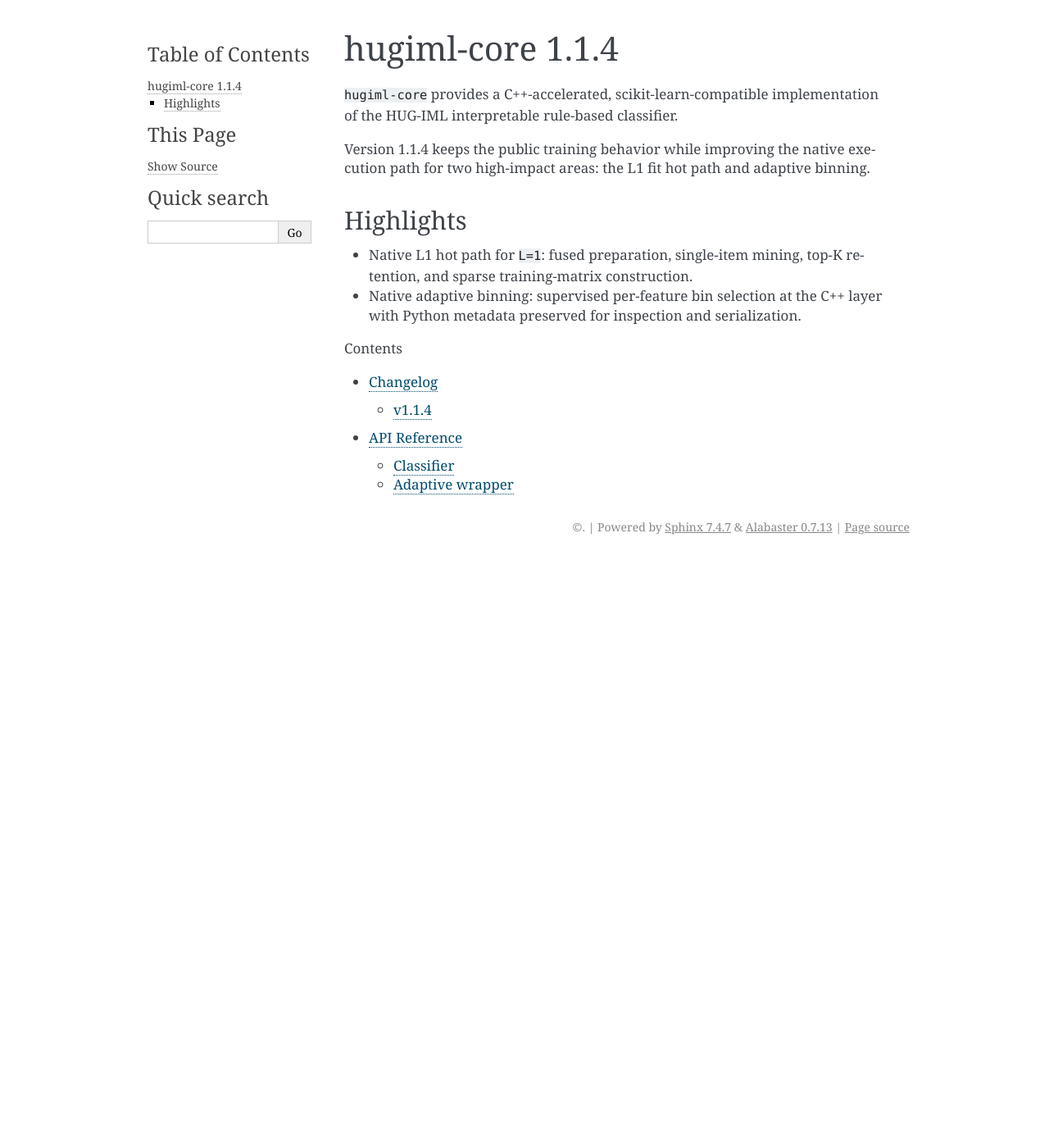
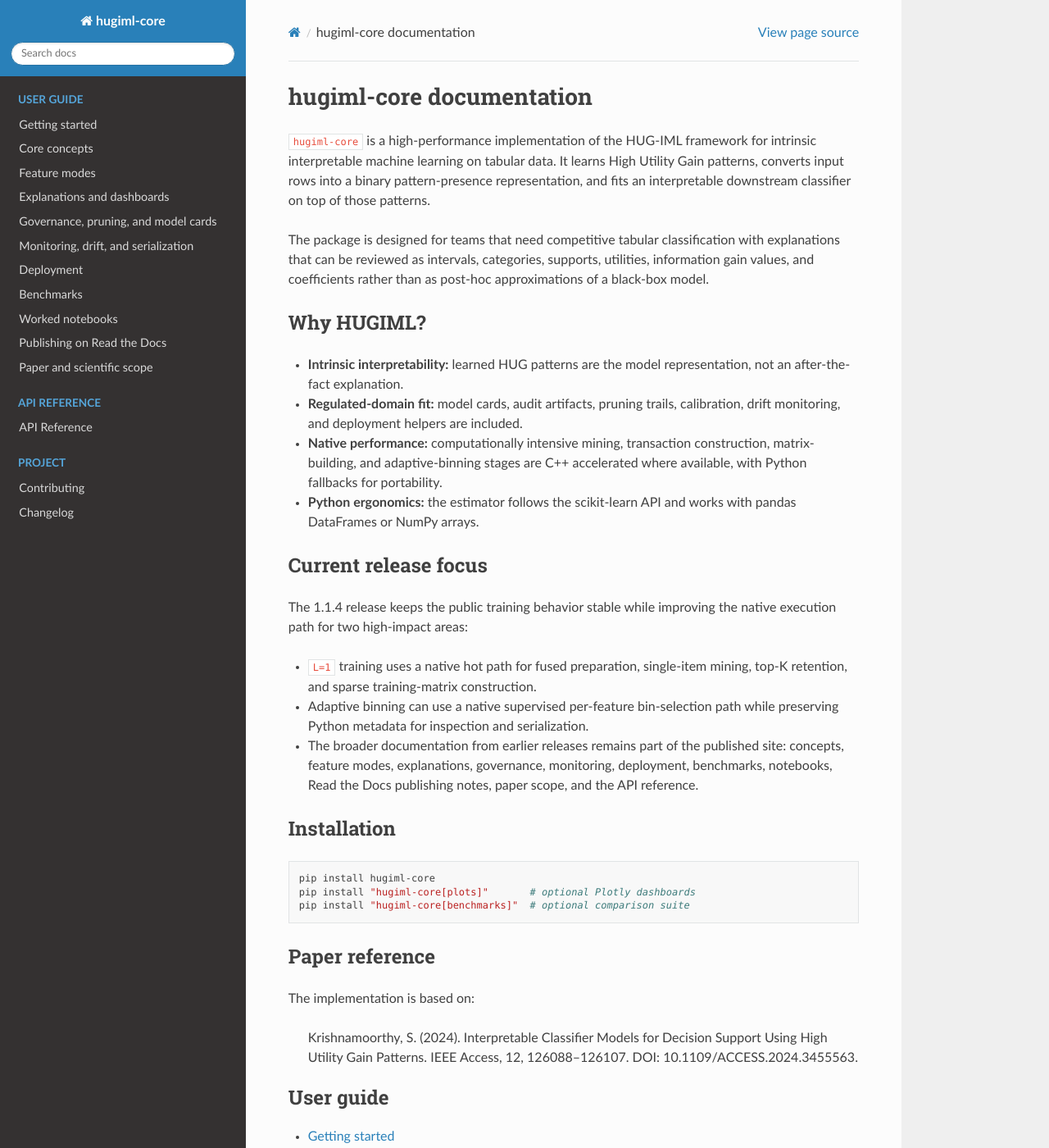
Before and after one commit to srikumar2050/hugiml-core, a Sphinx documentation site: the page built from docs/index.rst, in a window 1280 px wide and 1400 px high. Shown: the whole window at 82% size. Built offline with Sphinx 7.4.7 and the Read the Docs theme 3.1.0, drawn with Linux system fonts in a browser that asks for light colours; some of the changed text lies outside the part shown.

Commit message:
Add files via upload

```diff
--- a/docs/conf.py
+++ b/docs/conf.py
@@ -18,13 +18,14 @@
     "sphinx.ext.autodoc",
     "sphinx.ext.autosummary",
     "sphinx.ext.napoleon",
+    "myst_parser",
 ]
 
 autosummary_generate = True
 autodoc_typehints = "description"
 templates_path = ["_templates"]
 exclude_patterns = ["_build", "Thumbs.db", ".DS_Store"]
-html_theme = "alabaster"
-html_title = "hugiml-core 1.1.4"
+html_theme = "sphinx_rtd_theme"
+html_title = "hugiml-core documentation"
 
 suppress_warnings = ["ref.term", "ref.ref"]
--- a/docs/index.rst
+++ b/docs/index.rst
@@ -1,19 +1,68 @@
-hugiml-core 1.1.4
-===================
+hugiml-core documentation
+=========================
 
-``hugiml-core`` provides a C++-accelerated, scikit-learn-compatible implementation of the HUG-IML interpretable rule-based classifier.
+``hugiml-core`` is a high-performance implementation of the HUG-IML framework for intrinsic interpretable machine learning on tabular data. It learns High Utility Gain patterns, converts input rows into a binary pattern-presence representation, and fits an interpretable downstream classifier on top of those patterns.
 
-Version 1.1.4 keeps the public training behavior while improving the native execution path for two high-impact areas: the L1 fit hot path and adaptive binning.
+The package is designed for teams that need competitive tabular classification with explanations that can be reviewed as intervals, categories, supports, utilities, information gain values, and coefficients rather than as post-hoc approximations of a black-box model.
 
-Highlights
-----------
+Why HUGIML?
+-----------
 
-* Native L1 hot path for ``L=1``: fused preparation, single-item mining, top-K retention, and sparse training-matrix construction.
-* Native adaptive binning: supervised per-feature bin selection at the C++ layer with Python metadata preserved for inspection and serialization.
+* **Intrinsic interpretability:** learned HUG patterns are the model representation, not an after-the-fact explanation.
+* **Regulated-domain fit:** model cards, audit artifacts, pruning trails, calibration, drift monitoring, and deployment helpers are included.
+* **Native performance:** computationally intensive mining, transaction construction, matrix-building, and adaptive-binning stages are C++ accelerated where available, with Python fallbacks for portability.
+* **Python ergonomics:** the estimator follows the scikit-learn API and works with pandas DataFrames or NumPy arrays.
+
+Current release focus
+---------------------
+
+The 1.1.4 release keeps the public training behavior stable while improving the native execution path for two high-impact areas:
+
+* ``L=1`` training uses a native hot path for fused preparation, single-item mining, top-K retention, and sparse training-matrix construction.
+* Adaptive binning can use a native supervised per-feature bin-selection path while preserving Python metadata for inspection and serialization.
+* The broader documentation from earlier releases remains part of the published site: concepts, feature modes, explanations, governance, monitoring, deployment, benchmarks, notebooks, Read the Docs publishing notes, paper scope, and the API reference.
+
+Installation
+------------
+
+.. code-block:: bash
+
+   pip install hugiml-core
+   pip install "hugiml-core[plots]"       # optional Plotly dashboards
+   pip install "hugiml-core[benchmarks]"  # optional comparison suite
+
+Paper reference
+---------------
+
+The implementation is based on:
+
+   Krishnamoorthy, S. (2024). Interpretable Classifier Models for Decision Support Using High Utility Gain Patterns. IEEE Access, 12, 126088--126107. DOI: 10.1109/ACCESS.2024.3455563.
 
 .. toctree::
    :maxdepth: 2
-   :caption: Contents
+   :caption: User guide
 
+   getting_started
+   concepts
+   feature_modes
+   explanations
+   governance
+   monitoring
+   deployment
+   benchmarks
+   notebooks
+   readthedocs
+   paper
+
+.. toctree::
+   :maxdepth: 2
+   :caption: API reference
+
+   api
+
+.. toctree::
+   :maxdepth: 1
+   :caption: Project
+
+   contributing
    changelog
-   api
```
